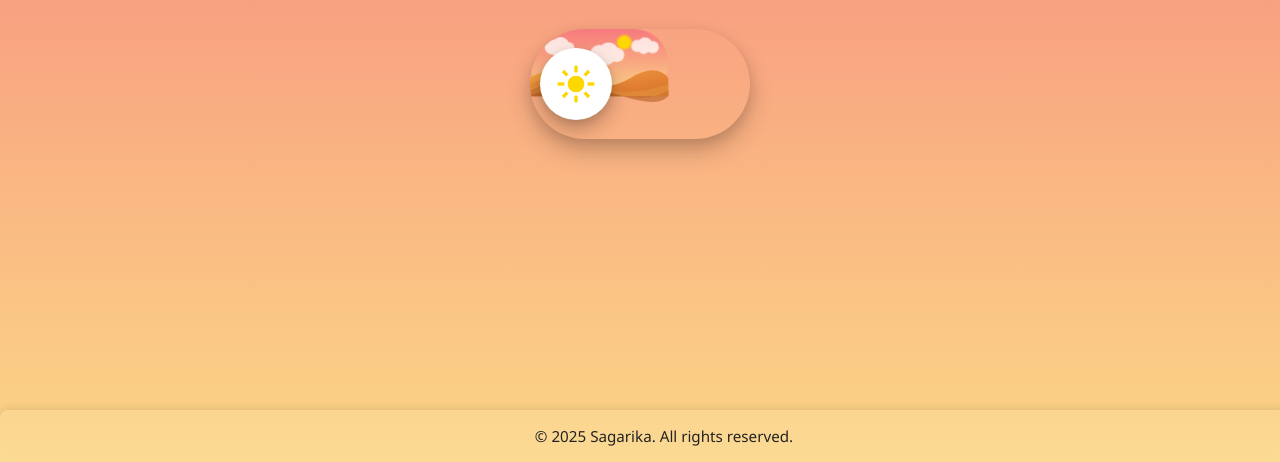
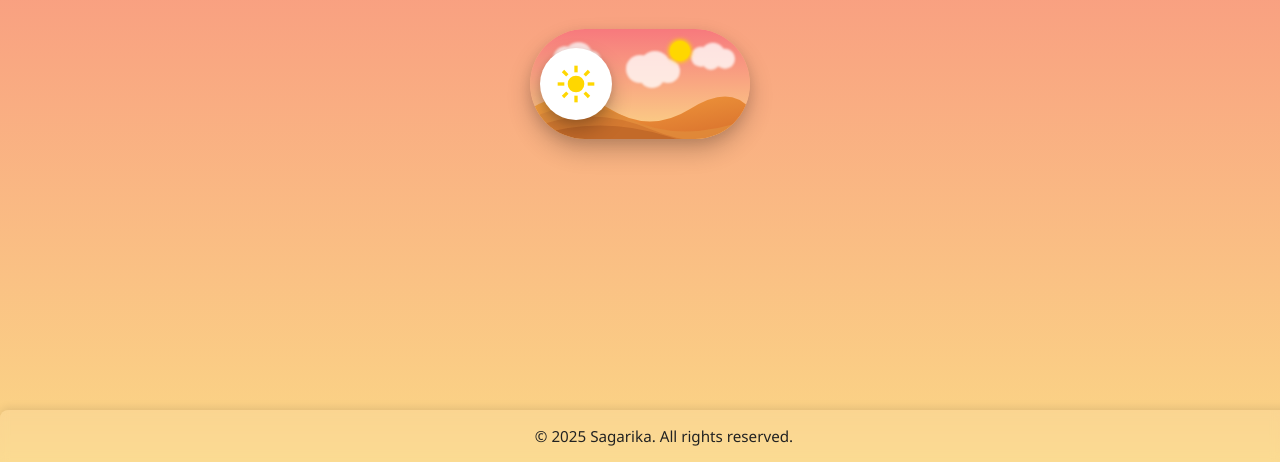
Before and after one commit to BloxieYash/Animated-Theme-Toggle, a plain HTML site: page index.html in a window 1280 px wide. Shown: the part 338-800 px from the top of the page. Drawn offline with Linux system fonts and the light colour scheme.

Commit message:
Update index.html

```diff
--- a/index.html
+++ b/index.html
@@ -11,7 +11,7 @@
     <h1>Hello, toggle the theme!</h1>
 
     <div id="themeToggle" class="toggle">
-      <svg viewBox="0 0 350 180" preserveAspectRatio="none" aria-hidden="true">
+      <svg viewBox="0 0 220 110" preserveAspectRatio="none" aria-hidden="true">
         <defs>
           <linearGradient id="gDay" x1="0" y1="1" x2="0" y2="0">
             <stop offset="0%" stop-color="#fbd786"/>
```
